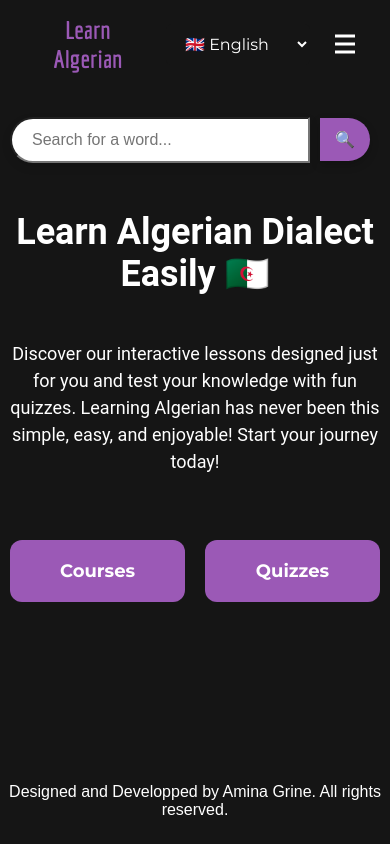
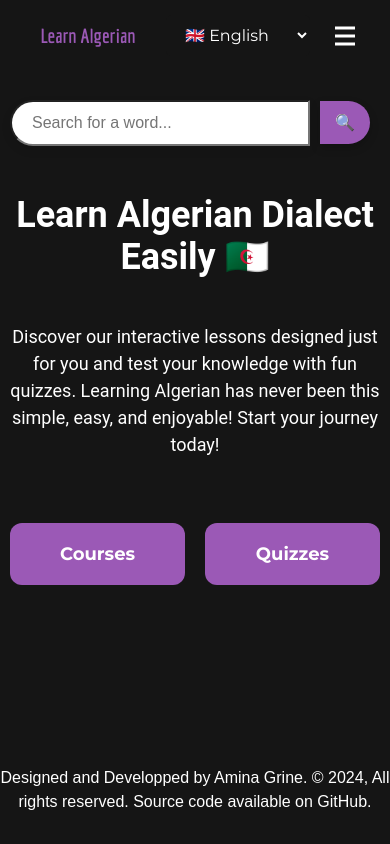
Before and after one commit to aminagr/AlgerianDialect, a React (Vite) app: page / in a window 390 px wide. Built offline with nearby package versions, Linux system fonts and the light colour scheme.

Commit message:
Style updated

```diff
--- a/src/components/common/Footer.jsx
+++ b/src/components/common/Footer.jsx
@@ -6,7 +6,9 @@ const Footer = () => {
 
     return (
       <footer className="footer">
-        <p>{translations[language].footer}</p>
+     <p>  {translations[language].footer} <a href="https://github.com/aminagr/AlgerianDialect" target="_blank" rel="noopener noreferrer">GitHub</a>.
+
+     </p>
       </footer>
     );
   };
--- a/src/data/translations.js
+++ b/src/data/translations.js
@@ -10,7 +10,7 @@ const translations = {
       close: "X",
       note: "Note",
     },
-    footer: "Créé par Amina Grine. Tous droits réservés.",
+    footer: "Créé par Amina Grine. © 2024 Tous droits réservés. Code source disponible sur",
     selectLanguage: "Choisissez la langue",
     heroTitle: "Apprenez le dialecte algérien facilement 🇩🇿",
     heroSubtitle: "Découvrez nos leçons interactives conçues juste pour vous et testez vos connaissances avec des quiz amusants. Apprendre l'algérien n'a jamais été aussi simple, facile et agréable ! Commencez votre voyage aujourd'hui !",
@@ -33,7 +33,7 @@ const translations = {
       close: "X",
       note: "Note",
     },
-    footer: "Designed and Developped by Amina Grine. All rights reserved.",
+    footer: "Designed and Developped by Amina Grine. © 2024, All rights reserved. Source code available on",
     selectLanguage: "Select Language",
     heroTitle: "Learn Algerian Dialect Easily 🇩🇿",
     heroSubtitle: "Discover our interactive lessons designed just for you and test your knowledge with fun quizzes. Learning Algerian has never been this simple, easy, and enjoyable! Start your journey today!",
@@ -56,7 +56,7 @@ const translations = {
       close: "X",
       note: "Nota",
     },
-    footer: "Creado por Amina Grine. Todos los derechos reservados.",
+    footer: "Creado por Amina Grine. © 2024 Todos los derechos reservados.",
     selectLanguage: "Seleccionar idioma",
     heroTitle: "Aprende el dialecto argelino fácilmente 🇩🇿",
     heroSubtitle: "Descubre nuestras lecciones interactivas diseñadas solo para ti y pon a prueba tus conocimientos con divertidos cuestionarios. ¡Aprender argelino nunca ha sido tan simple, fácil y divertido! ¡Comienza tu viaje hoy!",
@@ -79,7 +79,7 @@ const translations = {
       close: "X",
       note: "Nota",
     },
-    footer: "Creato da Amina Grine. Tutti i diritti riservati.",
+    footer: "Creato da Amina Grine. © 2024 Tutti i diritti riservati.",
     selectLanguage: "Seleziona lingua",
     heroTitle: "Impara facilmente il dialetto algerino 🇩🇿",
     heroSubtitle: "Scopri le nostre lezioni interattive progettate appositamente per te e metti alla prova le tue conoscenze con quiz divertenti. Imparare l'algerino non è mai stato così semplice, facile e divertente! Inizia il tuo viaggio oggi!",
@@ -102,7 +102,7 @@ const translations = {
       close: "X",
       note: "Заметка",
     },
-    footer: "© 2024 Амина Гринь. Все права защищены.",
+    footer: "© 2024 Амина Гринь. Все права защищены. Исходный код проекта доступен на",
     selectLanguage: "Выбрать язык",
     heroTitle: "Алжирский язык как удовольствие 🇩🇿",
     heroSubtitle: "Учите алжирский язык бесплатно! Откройте для себя наши интерактивные уроки и тестируйте свои знания с помощью веселых викторин. Учить алжирский теперь легко и интересно! Начните свое путешествие сегодня! Вы можете учиться с любого уровня и на любую тему. Регистрация не требуется!!",
--- a/src/styles/Footer.css
+++ b/src/styles/Footer.css
@@ -6,6 +6,7 @@
     position: relative;
     width: 100%;
     bottom: 0;
+    line-height: 1.5;
 }
 @media (max-width: 600px) {
     .footer { position: relative;
--- a/src/styles/Navbar.css
+++ b/src/styles/Navbar.css
@@ -179,6 +179,6 @@
         position: relative;
     }
     .logo {
-        font-size: 25px;
+        font-size: 20px;
     }
 }
```
